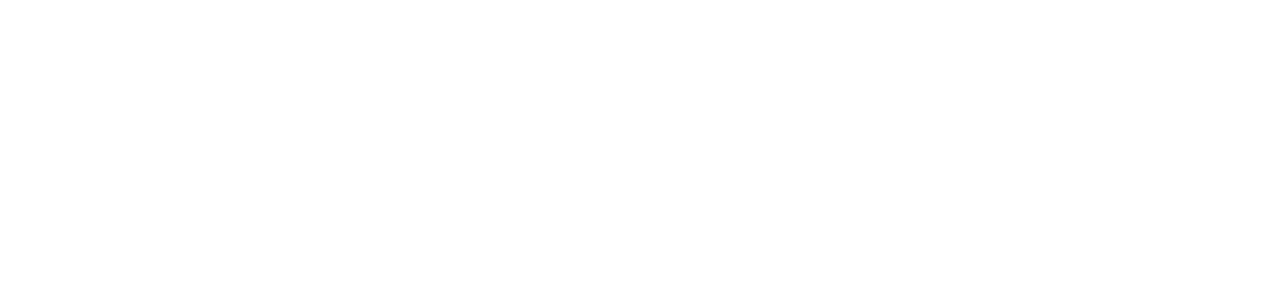
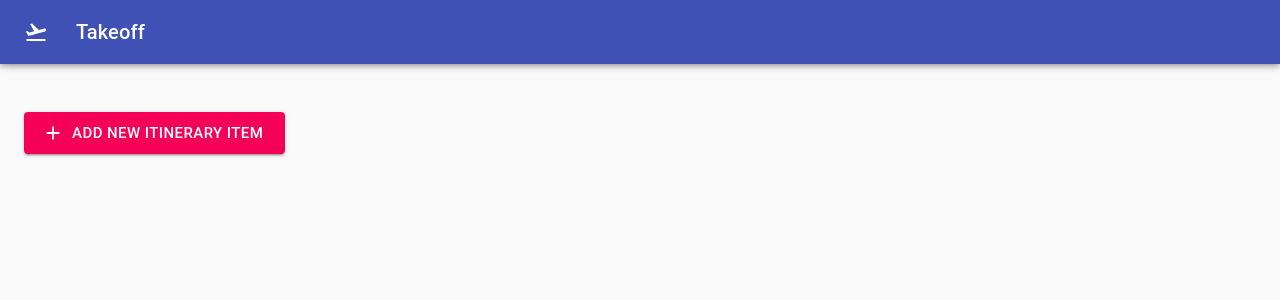
Before and after one commit to espoldi/Takeoff, a React (Create React App) app in the folder client/: page /editor in a window 1280 px wide. Shown: the top 300 px of the page. Built offline with nearby package versions, Linux system fonts and the light colour scheme.

Commit message:
added editor to router

```diff
--- a/client/src/App.js
+++ b/client/src/App.js
@@ -6,6 +6,7 @@
 import Login from "./pages/Login";
 import Dashboard from "./pages/Dashboard";
 import ItineraryCreator from './pages/ItineraryCreator';
+import ItineraryEditor from './pages/ItineraryEditor';
 import Blog from './pages/Blog';
 import BucketList from './pages/BucketList';
 import MeetTheTeam from './pages/MeetTheTeam';
@@ -41,6 +42,10 @@
             <Navbar />
             <ItineraryCreator />
           </Route>
+          <Route exact path="/editor">
+            <Navbar />
+            <ItineraryEditor />
+          </Route>
           <Route exact path="/blog">
             <Navbar />
             <Blog />
```
